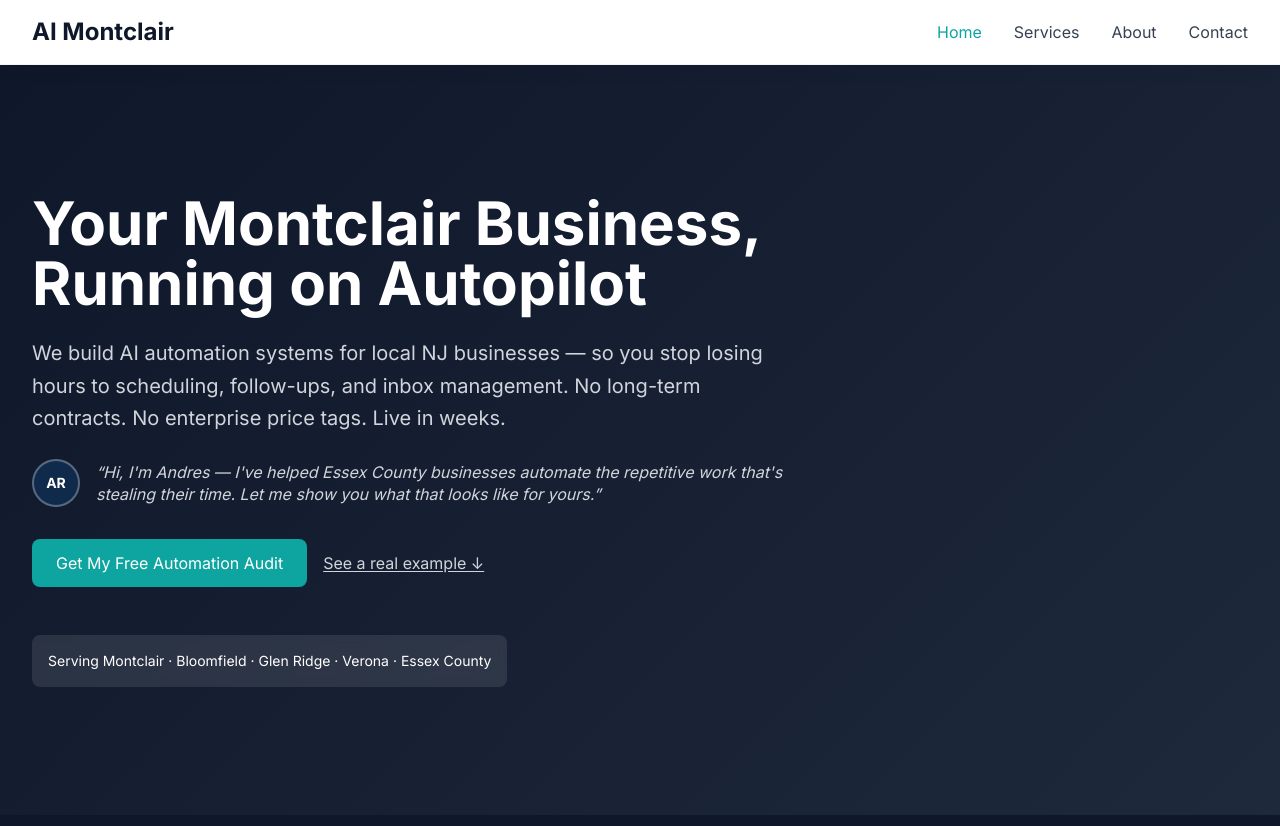
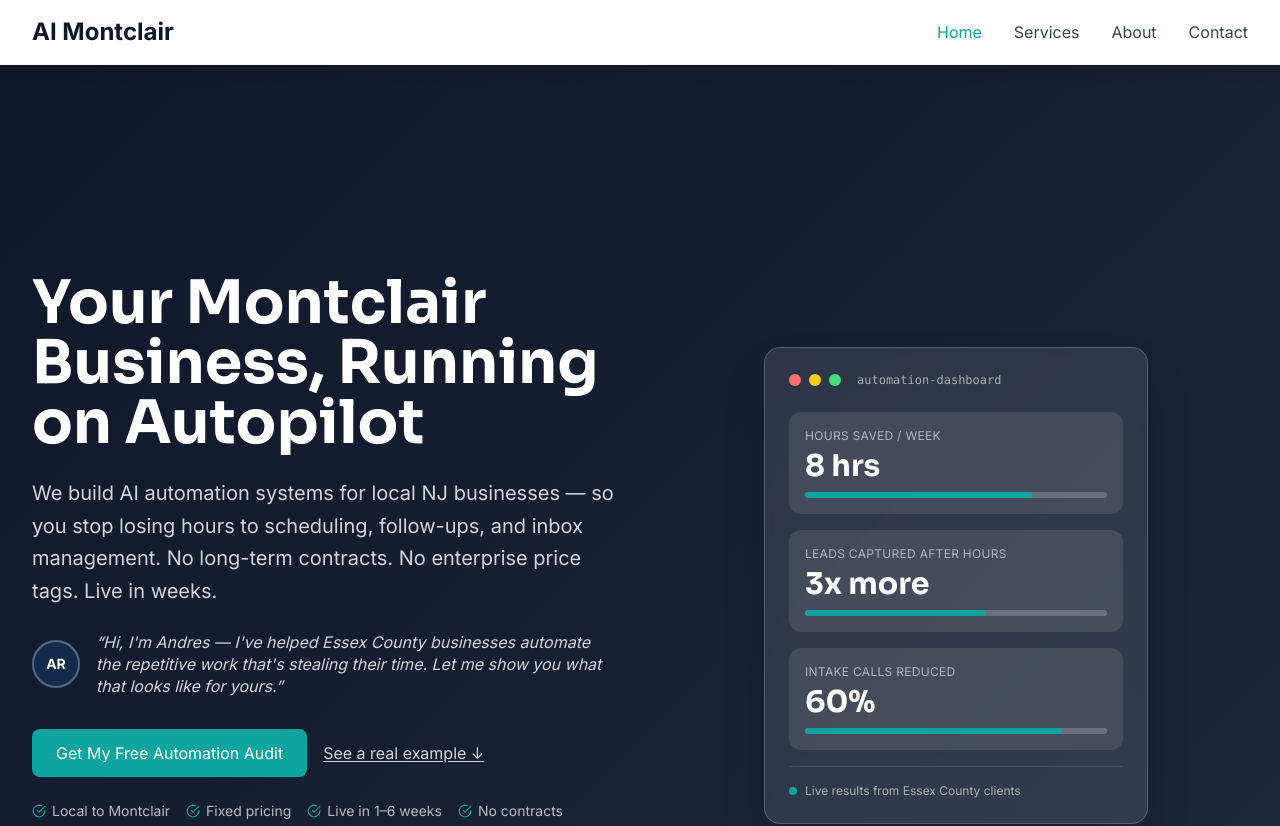
Before and after one commit to andresravinet/aimontclair-website, a React (Vite) app: page / in a window 1280 px wide. Shown: the top 826 px of the page. Built offline with nearby package versions, Linux system fonts and the light colour scheme.

Commit message:
sprint3: Sora font, hero split layout, section reorder, inline CTA, about polish, trust strip

```diff
--- a/index.html
+++ b/index.html
@@ -4,7 +4,9 @@
     <meta charset="UTF-8" />
     <link rel="icon" type="image/svg+xml" href="/logo.svg" />
     <meta name="viewport" content="width=device-width, initial-scale=1.0" />
-    <link href="https://fonts.googleapis.com/css2?family=Inter:wght@400;500;600;700&display=swap" rel="stylesheet">
+    <link rel="preconnect" href="https://fonts.googleapis.com">
+    <link rel="preconnect" href="https://fonts.gstatic.com" crossorigin>
+    <link href="https://fonts.googleapis.com/css2?family=Sora:wght@400;500;600;700;800&family=Inter:wght@400;500;600;700&display=swap" rel="stylesheet">
     <title>AI Montclair | AI Automation for Small Businesses</title>
     <script type="application/ld+json">
     {
--- a/src/components/home/Hero.jsx
+++ b/src/components/home/Hero.jsx
@@ -1,5 +1,7 @@
 import { motion } from 'framer-motion'
+import { CheckCircle } from 'lucide-react'
 import { Button } from '../ui/Button'
+import { HeroStatsCard } from './HeroStatsCard'
 
 const fadeUp = {
   hidden: { opacity: 0, y: 24 },
@@ -13,17 +15,18 @@ const fadeUp = {
 export function Hero() {
   return (
     <section className="gradient-navy-to-slate text-white py-20 md:py-32">
-      <div className="container-custom">
-        <div className="max-w-3xl">
+      <div className="max-w-7xl mx-auto px-4 sm:px-6 lg:px-8 grid grid-cols-1 lg:grid-cols-2 gap-12 items-center min-h-[80vh] py-20">
+        {/* LEFT COLUMN */}
+        <div>
           <motion.div custom={0} initial="hidden" animate="visible" variants={fadeUp}>
-            <h1 className="text-4xl md:text-6xl font-bold mb-6 leading-tight">
+            <h1 className="text-4xl md:text-6xl font-bold font-display mb-6 leading-tight">
               Your Montclair Business, Running on Autopilot
             </h1>
           </motion.div>
 
           <motion.div custom={1} initial="hidden" animate="visible" variants={fadeUp}>
             <p className="text-xl text-gray-300 mb-6 leading-relaxed">
-              We build AI automation systems for local NJ businesses — so you stop losing hours to scheduling, follow-ups, and inbox management. No long-term contracts. No enterprise price tags. Live in weeks.
+              We build AI automation systems for local NJ businesses &mdash; so you stop losing hours to scheduling, follow-ups, and inbox management. No long-term contracts. No enterprise price tags. Live in weeks.
             </p>
           </motion.div>
 
@@ -43,7 +46,7 @@ export function Hero() {
           </motion.div>
 
           <motion.div custom={3} initial="hidden" animate="visible" variants={fadeUp}>
-            <div className="flex flex-col sm:flex-row gap-4 mb-12 items-center">
+            <div className="flex flex-col sm:flex-row gap-4 mb-4 items-center">
               <Button href="/contact" variant="primary">
                 Get My Free Automation Audit
               </Button>
@@ -51,17 +54,38 @@ export function Hero() {
                 href="#how-it-works"
                 className="text-gray-300 hover:text-white transition-colors text-base flex items-center gap-1 underline underline-offset-2"
               >
-                See a real example ↓
+                See a real example &#8595;
               </a>
             </div>
 
-            <div className="bg-white bg-opacity-10 backdrop-blur-sm rounded-lg p-4 inline-block">
+            {/* Trust strip */}
+            <div className="flex flex-wrap items-center gap-4 mt-6 text-white/70 text-sm">
+              <span className="flex items-center gap-1.5">
+                <CheckCircle size={14} className="text-brand" /> Local to Montclair
+              </span>
+              <span className="flex items-center gap-1.5">
+                <CheckCircle size={14} className="text-brand" /> Fixed pricing
+              </span>
+              <span className="flex items-center gap-1.5">
+                <CheckCircle size={14} className="text-brand" /> Live in 1&ndash;6 weeks
+              </span>
+              <span className="flex items-center gap-1.5">
+                <CheckCircle size={14} className="text-brand" /> No contracts
+              </span>
+            </div>
+
+            <div className="bg-white bg-opacity-10 backdrop-blur-sm rounded-lg p-4 inline-block mt-6">
               <p className="text-sm font-500">
                 Serving Montclair &middot; Bloomfield &middot; Glen Ridge &middot; Verona &middot; Essex County
               </p>
             </div>
           </motion.div>
         </div>
+
+        {/* RIGHT COLUMN — stats card */}
+        <div className="hidden lg:flex items-center justify-center">
+          <HeroStatsCard />
+        </div>
       </div>
     </section>
   )
--- /dev/null
+++ b/src/components/home/HeroStatsCard.jsx
@@ -0,0 +1,74 @@
+import { motion } from 'framer-motion'
+import { AnimatedCounter } from '../AnimatedCounter'
+
+export function HeroStatsCard() {
+  return (
+    <motion.div
+      initial={{ opacity: 0, x: 40 }}
+      animate={{ opacity: 1, x: 0 }}
+      transition={{ delay: 0.6, duration: 0.6, ease: 'easeOut' }}
+      className="w-full max-w-sm"
+    >
+      <div className="bg-white/10 backdrop-blur-sm border border-white/20 rounded-2xl p-6 shadow-2xl">
+        <div className="flex items-center gap-2 mb-6">
+          <div className="w-3 h-3 rounded-full bg-red-400" />
+          <div className="w-3 h-3 rounded-full bg-yellow-400" />
+          <div className="w-3 h-3 rounded-full bg-green-400" />
+          <span className="ml-2 text-white/60 text-xs font-mono">automation-dashboard</span>
+        </div>
+
+        <div className="space-y-4">
+          <div className="bg-white/10 rounded-xl p-4">
+            <div className="text-white/60 text-xs uppercase tracking-wide mb-1">Hours Saved / Week</div>
+            <div className="text-3xl font-bold text-white font-display">
+              <AnimatedCounter target={8} suffix=" hrs" duration={2000} />
+            </div>
+            <div className="mt-2 h-1.5 bg-white/20 rounded-full overflow-hidden">
+              <motion.div
+                className="h-full bg-brand rounded-full"
+                initial={{ width: 0 }}
+                animate={{ width: '75%' }}
+                transition={{ delay: 1.2, duration: 1, ease: 'easeOut' }}
+              />
+            </div>
+          </div>
+
+          <div className="bg-white/10 rounded-xl p-4">
+            <div className="text-white/60 text-xs uppercase tracking-wide mb-1">Leads Captured After Hours</div>
+            <div className="text-3xl font-bold text-white font-display">
+              <AnimatedCounter target={3} suffix="x more" duration={1500} />
+            </div>
+            <div className="mt-2 h-1.5 bg-white/20 rounded-full overflow-hidden">
+              <motion.div
+                className="h-full bg-brand rounded-full"
+                initial={{ width: 0 }}
+                animate={{ width: '60%' }}
+                transition={{ delay: 1.4, duration: 1, ease: 'easeOut' }}
+              />
+            </div>
+          </div>
+
+          <div className="bg-white/10 rounded-xl p-4">
+            <div className="text-white/60 text-xs uppercase tracking-wide mb-1">Intake Calls Reduced</div>
+            <div className="text-3xl font-bold text-white font-display">
+              <AnimatedCounter target={60} suffix="%" duration={2000} />
+            </div>
+            <div className="mt-2 h-1.5 bg-white/20 rounded-full overflow-hidden">
+              <motion.div
+                className="h-full bg-brand rounded-full"
+                initial={{ width: 0 }}
+                animate={{ width: '85%' }}
+                transition={{ delay: 1.6, duration: 1, ease: 'easeOut' }}
+              />
+            </div>
+          </div>
+        </div>
+
+        <div className="mt-4 pt-4 border-t border-white/10 flex items-center gap-2">
+          <div className="w-2 h-2 rounded-full bg-brand animate-pulse" />
+          <span className="text-white/60 text-xs">Live results from Essex County clients</span>
+        </div>
+      </div>
+    </motion.div>
+  )
+}
--- /dev/null
+++ b/src/components/home/InlineCTA.jsx
@@ -0,0 +1,20 @@
+import { Link } from 'react-router-dom'
+import { ArrowRight } from 'lucide-react'
+
+export function InlineCTA({ industry = null }) {
+  const text = industry
+    ? `Want results like this for your ${industry}?`
+    : 'Want to see what this looks like for your business?'
+
+  return (
+    <div className="text-center py-10">
+      <p className="text-slate-600 text-lg mb-4">{text}</p>
+      <Link
+        to="/contact"
+        className="inline-flex items-center gap-2 bg-brand hover:bg-brand-dark text-white font-semibold px-6 py-3 rounded-lg transition-colors duration-200"
+      >
+        Get My Free Automation Audit <ArrowRight size={18} />
+      </Link>
+    </div>
+  )
+}
--- a/src/index.css
+++ b/src/index.css
@@ -1,4 +1,4 @@
-@import url('https://fonts.googleapis.com/css2?family=Inter:wght@400;500;600;700&display=swap');
+@import url('https://fonts.googleapis.com/css2?family=Sora:wght@400;500;600;700;800&family=Inter:wght@400;500;600;700&display=swap');
 
 * {
   margin: 0;
@@ -12,6 +12,10 @@ body {
   background-color: #ffffff;
   line-height: 1.6;
   font-size: 16px;
+}
+
+h1, h2, h3 {
+  font-family: 'Sora', system-ui, sans-serif;
 }
 
 html {
--- a/src/pages/Home.jsx
+++ b/src/pages/Home.jsx
@@ -5,9 +5,9 @@ import { Services } from '../components/home/Services'
 import { SocialProof } from '../components/home/SocialProof'
 import { HowItWorks } from '../components/home/HowItWorks'
 import { Industries } from '../components/home/Industries'
-import { Testimonials } from '../components/home/Testimonials'
 import { FAQ } from '../components/home/FAQ'
 import { CTASection } from '../components/home/CTASection'
+import { InlineCTA } from '../components/home/InlineCTA'
 import { ScrollReveal } from '../components/ScrollReveal'
 
 export default function Home() {
@@ -23,11 +23,11 @@ export default function Home() {
     <>
       <Hero />
       <ScrollReveal><PainPoints /></ScrollReveal>
+      <ScrollReveal delay={0.1}><Industries /></ScrollReveal>
       <ScrollReveal delay={0.1}><Services /></ScrollReveal>
+      <ScrollReveal><HowItWorks /></ScrollReveal>
       <ScrollReveal><SocialProof /></ScrollReveal>
-      <ScrollReveal delay={0.05}><HowItWorks /></ScrollReveal>
-      <ScrollReveal><Industries /></ScrollReveal>
-      <ScrollReveal delay={0.05}><Testimonials /></ScrollReveal>
+      <ScrollReveal><InlineCTA /></ScrollReveal>
       <ScrollReveal><FAQ /></ScrollReveal>
       <ScrollReveal delay={0.1}><CTASection /></ScrollReveal>
     </>
--- a/tailwind.config.js
+++ b/tailwind.config.js
@@ -16,7 +16,8 @@ module.exports = {
         },
       },
       fontFamily: {
-        'sans': ['Inter', 'sans-serif'],
+        'sans': ['Inter', 'system-ui', 'sans-serif'],
+        'display': ['Sora', 'system-ui', 'sans-serif'],
       },
       animation: {
         'fade-in-up': 'fadeInUp 0.6s ease-out',
```
Also changed, not shown: src/pages/About.jsx (+27 -20 lines).
